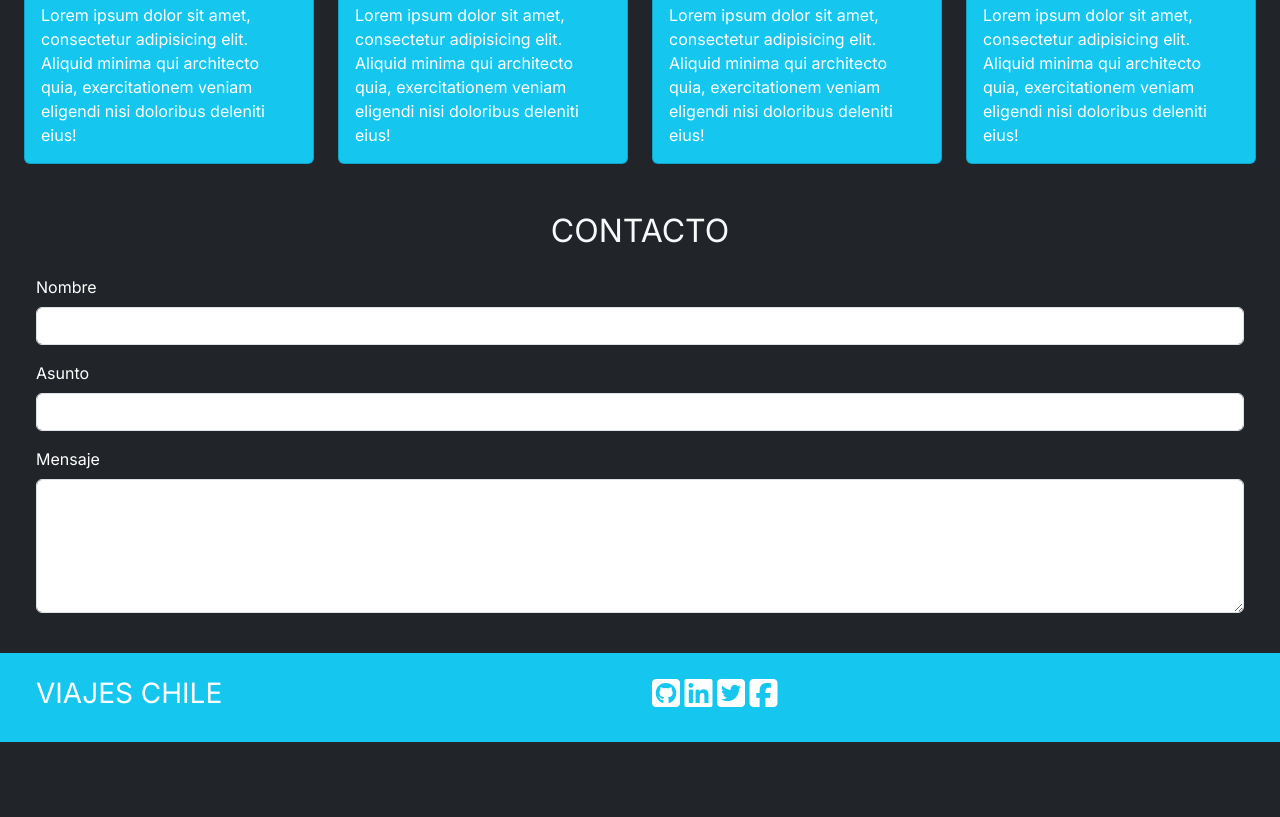
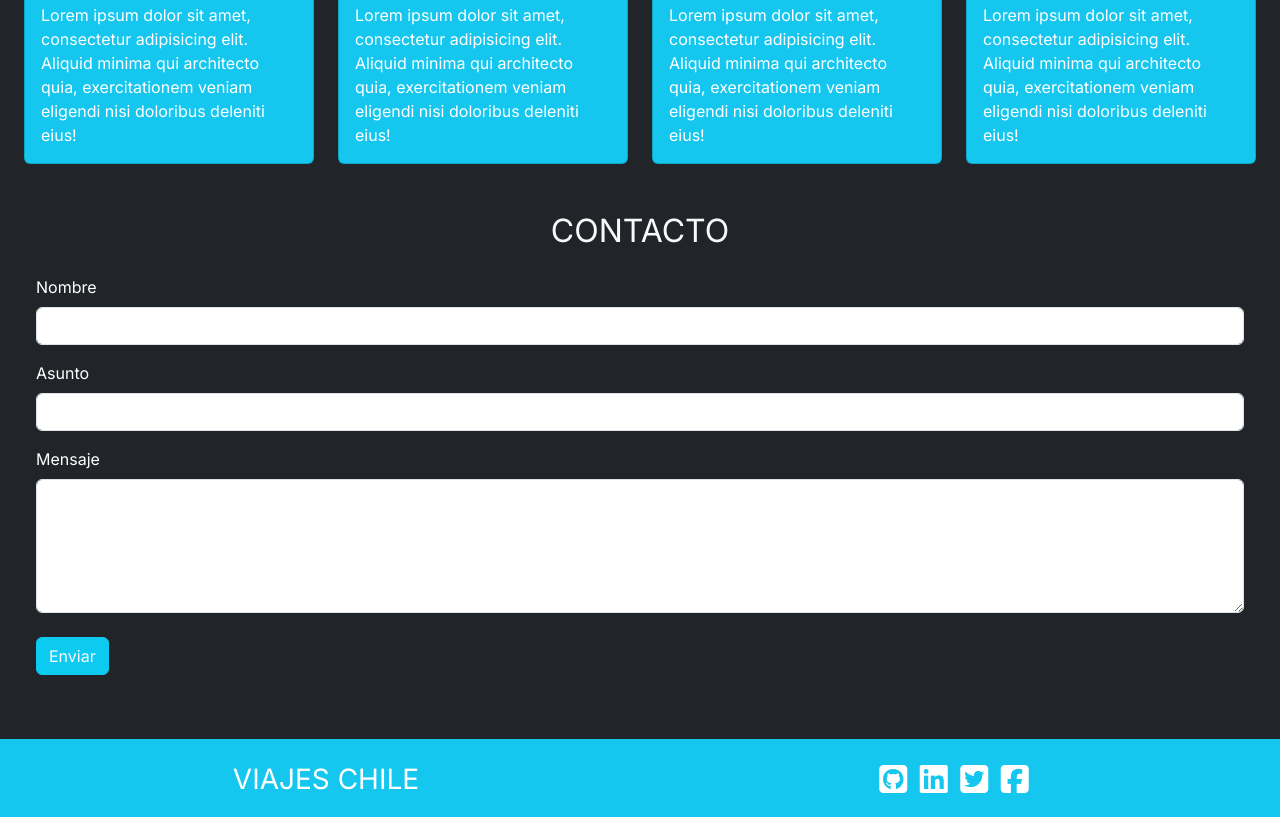
Before and after one commit to PauliPuli/ViajesChile, a plain HTML site: page index.html in a window 1280 px wide. Shown: the part 1980-2797 px from the top of the page. Before the commit the page ends 2722 px from the top, so only its background shows below. Drawn offline with nearby package versions, Linux system fonts and the light colour scheme.

Commit message:
Adición botón Enviar, alineación items footer, navbar sticky

```diff
--- a/assets/css/style.css
+++ b/assets/css/style.css
@@ -13,6 +13,7 @@ body {
     background-color: var(--darkgrey);
     color: var(--white);
 }
+
 nav a{
     font-weight: 300;
 }
--- a/assets/js/script.js
+++ b/assets/js/script.js
@@ -0,0 +1,2 @@
+const tooltipTriggerList = document.querySelectorAll('[data-bs-toggle="tooltip"]')
+const tooltipList = [...tooltipTriggerList].map(tooltipTriggerEl => new bootstrap.Tooltip(tooltipTriggerEl))
--- a/index.html
+++ b/index.html
@@ -31,7 +31,7 @@
     <title>Viajes Chile</title>
   </head>
   <body>
-    <nav class="navbar navbar-expand-lg bg-dark navbar-dark py-2 px-4">
+    <nav class="navbar navbar-expand-lg bg-dark navbar-dark py-2 px-4 sticky-top" id="mainNav">
       <div class="container-fluid mx-4 px-4">
         <a class="navbar-brand fs-5" href="#">
           <img
@@ -260,19 +260,25 @@
       <div class="col-12 mb-3">
         <label for="exampleFormControlTextarea1" class="form-label">Mensaje</label>
         <textarea class="form-control" id="exampleFormControlTextarea1" rows="5"></textarea>
+        <button type="button" class="btn btn-info text-light my-4"
+        data-bs-toggle="tooltip" data-bs-placement="top"
+        data-bs-custom-class="custom-tooltip"
+        data-bs-title="Presione Enviar y pronto leeremos tu mensaje">
+  Enviar
+</button>
       </div>
     </div>
     </section>
     <footer class="p-4">
-      <div class="row mx-auto">
-        <div class="col-12 col-sm12 col-md-6 col-lg-6 col-xl-6">
+      <div class="row">
+        <div class="col-sm12 col-md-6 col-lg-6 col-xl-6 ms-auto text-center">
       <h1 class="text-uppercase fs-3">Viajes Chile</h1>
     </div>
-    <div class="ms-auto col-12 col-sm12 col-md-6 col-lg-6 col-xl-6">
-      <i class="fa-brands fa-square-github fa-2x"></i>
-      <i class="fa-brands fa-linkedin fa-2x"></i>
-      <i class="fa-brands fa-square-twitter fa-2x"></i>
-      <i class="fa-brands fa-square-facebook fa-2x"></i>
+    <div class="ms-auto col-12 col-sm12 col-md-6 col-lg-6 col-xl-6 text-center">
+      <i class="fa-brands fa-square-github fa-2x mx-1"></i>
+      <i class="fa-brands fa-linkedin fa-2x mx-1"></i>
+      <i class="fa-brands fa-square-twitter fa-2x mx-1"></i>
+      <i class="fa-brands fa-square-facebook fa-2x mx-1"></i>
     </div>
     </div>
     </footer>
```
